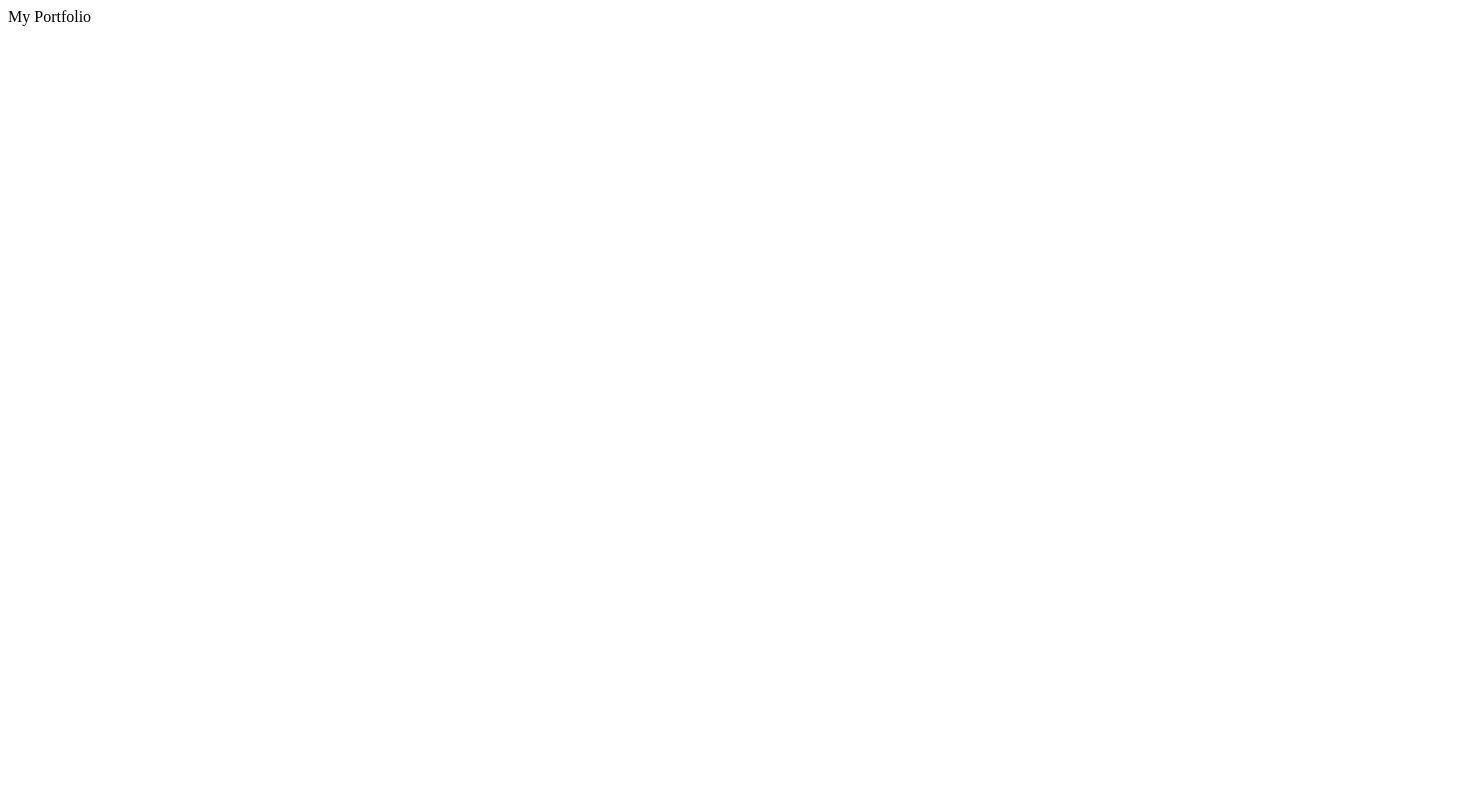
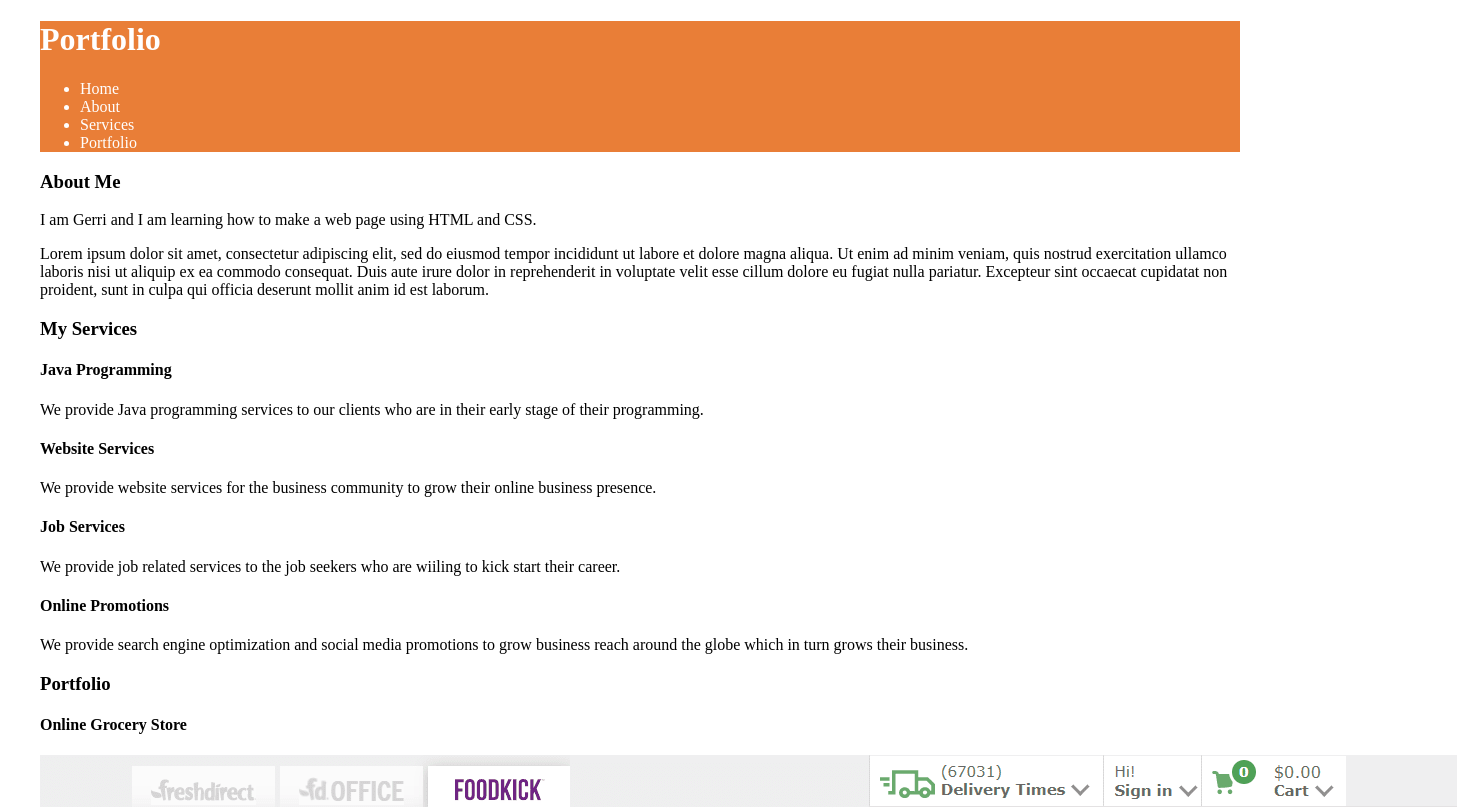
Before and after one commit to Enfotek24k/Enfotek24k.github.io, a plain HTML site: page index.html in a window 1280 px wide. Shown: the top 809 px of the page, 1457 px wide, since content can reach past the window. Drawn offline with Linux system fonts and the light colour scheme.

Commit message:
My Portfolio

```diff
--- /dev/null
+++ b/css/index.css
@@ -0,0 +1,16 @@
+.wrapper{
+    width: 1200px;
+    margin: auto;
+}
+
+header{
+    width: 100%;
+    background: rgb(233, 126, 55);
+    color: white;
+}
+header h1{
+
+}
+/*
+Ctrl+shift+I
+*/
--- a/index.html
+++ b/index.html
@@ -4,9 +4,64 @@
     <meta charset="UTF-8">
     <meta http-equiv="X-UA-Compatible" content="IE=edge">
     <meta name="viewport" content="width=device-width, initial-scale=1.0">
-    <title>Geraldine's Personal Portfolio</title>
+    <title>Portfolio | Geraldine</title>
+    <link rel="stylesheet" href="./css/index.css"/>
 </head>
 <body>
-    My Portfolio
+    <div class="wrapper">
+        <header>
+            <h1>Portfolio</h1>
+            <nav class="navigation">
+                <ul>
+                    <li>Home</li>
+                    <li>About</li>
+                    <li>Services</li>
+                    <li>Portfolio</li>
+                </ul>
+            </nav>
+        </header>
+        <section class="about-section">
+            <h3>About Me</h3>
+            <p>I am Gerri and I am learning how to make a web page using HTML and CSS.</p>
+            <p>Lorem ipsum dolor sit amet, consectetur adipiscing elit, sed do eiusmod tempor incididunt ut labore et dolore magna aliqua. Ut enim ad minim veniam, quis nostrud exercitation ullamco laboris nisi ut aliquip ex ea commodo consequat. Duis aute irure dolor in reprehenderit in voluptate velit esse cillum dolore eu fugiat nulla pariatur. Excepteur sint occaecat cupidatat non proident, sunt in culpa qui officia deserunt mollit anim id est laborum.</p>
+        </section>
+        <section class="service-section">
+            <h3>My Services</h3>
+            <div>
+                <h4>Java Programming</h4>
+                <p>We provide Java programming services to our clients who are in their early stage of their programming.</p>
+            </div>
+            <div>
+                <h4>Website Services</h4>
+                <p>We provide website services for the business community to grow their online business presence.</p>
+            </div>
+            <div>
+                <h4>Job Services</h4>
+                <p>We provide job related services to the job seekers who are wiiling to kick start their career.</p>
+            </div>
+            <div>
+                <h4>Online Promotions</h4>
+                <p>We provide search engine optimization and social media promotions to grow business reach around the globe which in turn grows their business.</p>
+            </div>
+        </section>
+        <section class="portfolio-section">
+            <h3>Portfolio</h3>
+            <div>
+                <h4>Online Grocery Store</h4>
+                <img src="./images/portfolio/grocery_store.png" alt="" title="Grocery Store"/>
+                <p></p>
+            </div>
+            <div>
+                <h4>Online Grocery Store</h4>
+                <img src="./images/portfolio/grocery_store.png" alt="" title="Grocery Store"/>
+                <p></p>
+            </div>
+            <div>
+                <h4>Online Grocery Store</h4>
+                <img src="./images/portfolio/grocery_store.png" alt="" title="Grocery Store"/>
+                <p></p>
+            </div>
+        </section>
+    </div>
 </body>
 </html>
```
Also changed, not shown: images/portfolio/grocery_store.png (added), 1 other file.
